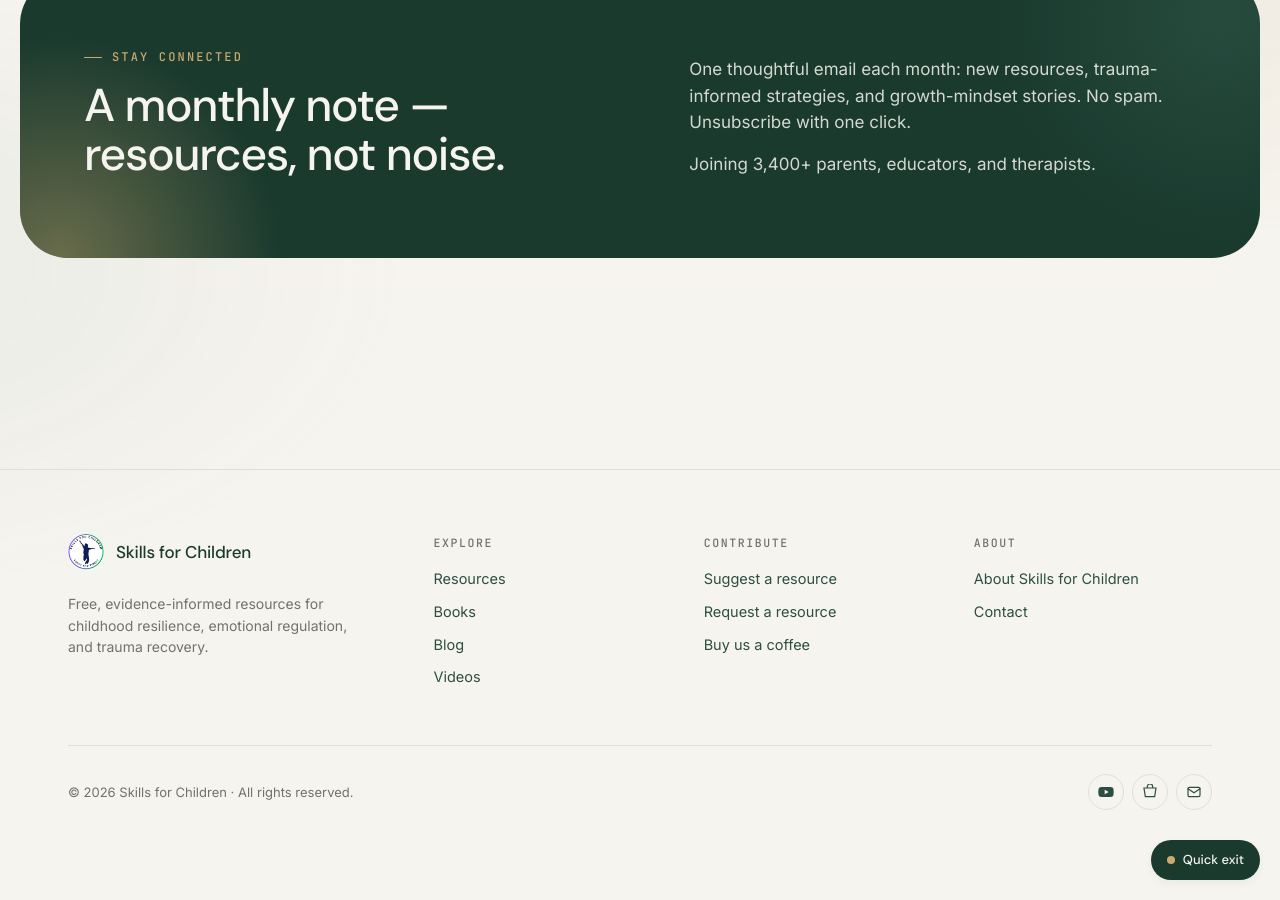
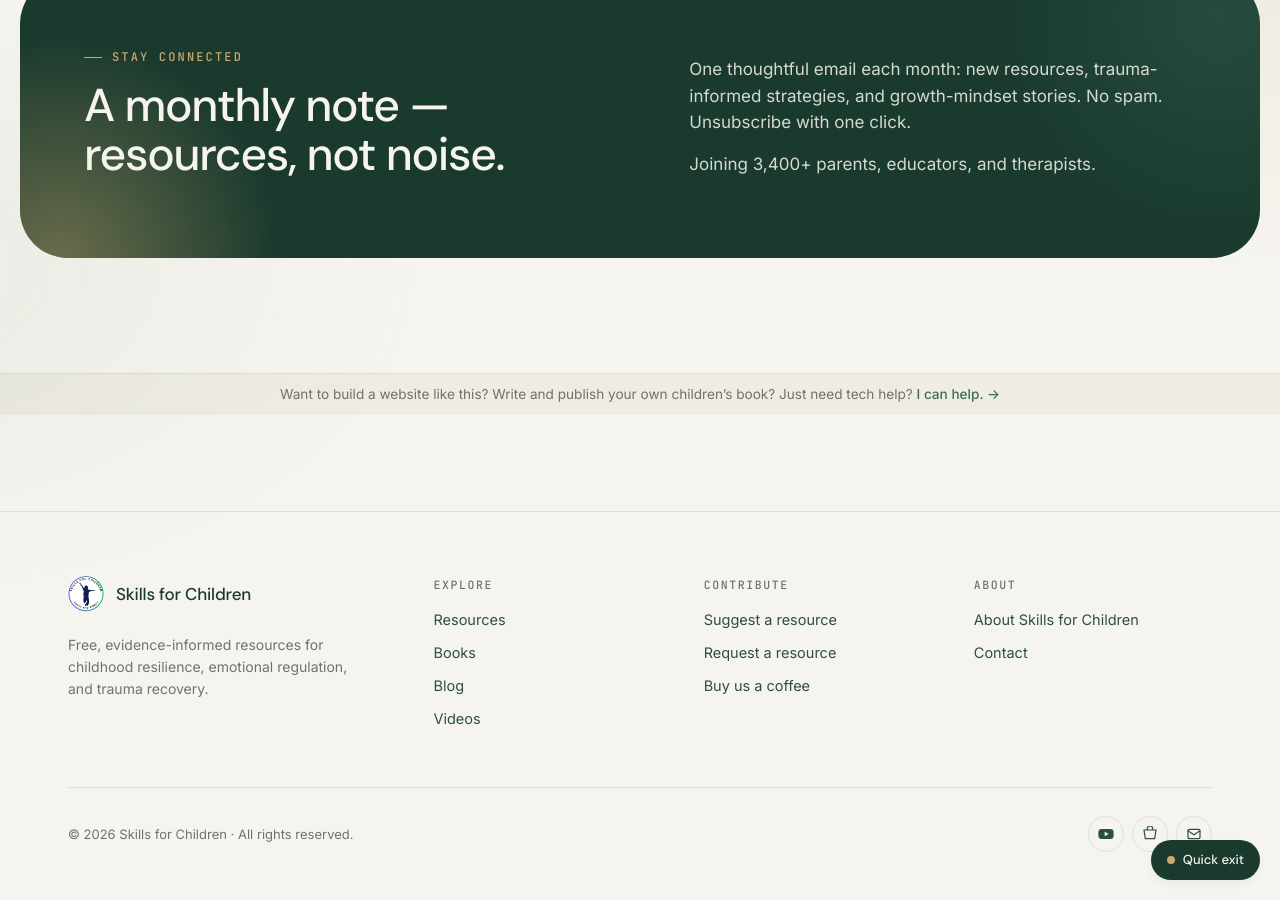
Before and after one commit to joshuafisherkeller/skillsforchildren, a Jekyll site: the page built from index.html, in a window 1280 px wide and 900 px high, scrolled down 7723 px. Built offline with Jekyll 4.4.1, drawn with Linux system fonts in a browser that asks for light colours.

Commit message:
feat: add personal help strip above footer sitewide

```diff
--- /dev/null
+++ b/_includes/help-strip.html
@@ -0,0 +1,3 @@
+<div style="background:var(--paper-2);border-top:1px solid var(--border);padding:10px 0;text-align:center;">
+  <p style="font-size:0.85rem;color:var(--muted);margin:0;line-height:1.5;">Want to build a website like this? Write and publish your own children&rsquo;s book? Just need tech help? <a href="/tech/" style="color:var(--sage);text-decoration:none;font-weight:500;">I can help. &rarr;</a></p>
+</div>
--- a/_layouts/default.html
+++ b/_layouts/default.html
@@ -89,6 +89,7 @@
     {{ content }}
   </main>
 
+  {% include help-strip.html %}
   {% include footer.html %}
 
   <!-- Fireflies (dark theme) -->
```
